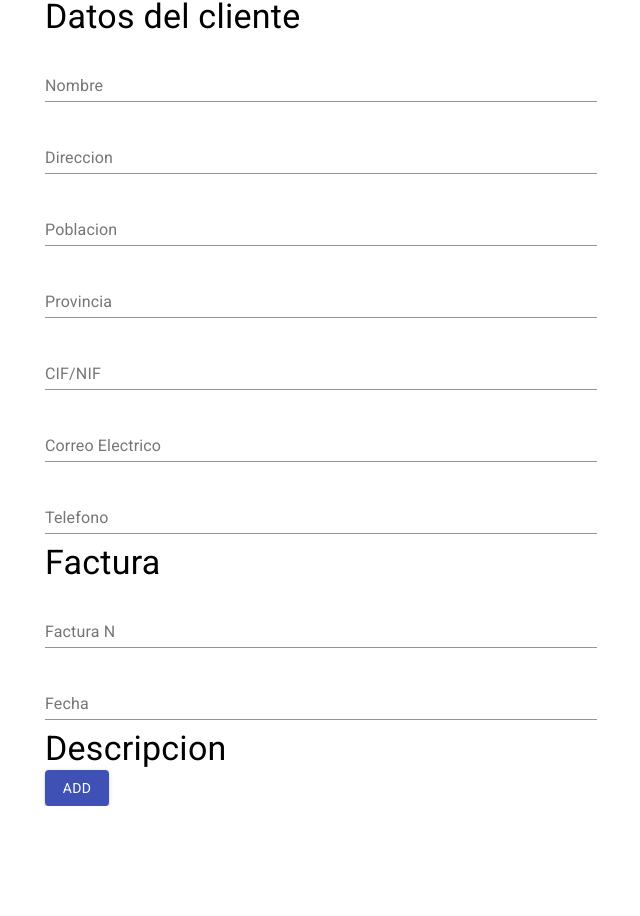
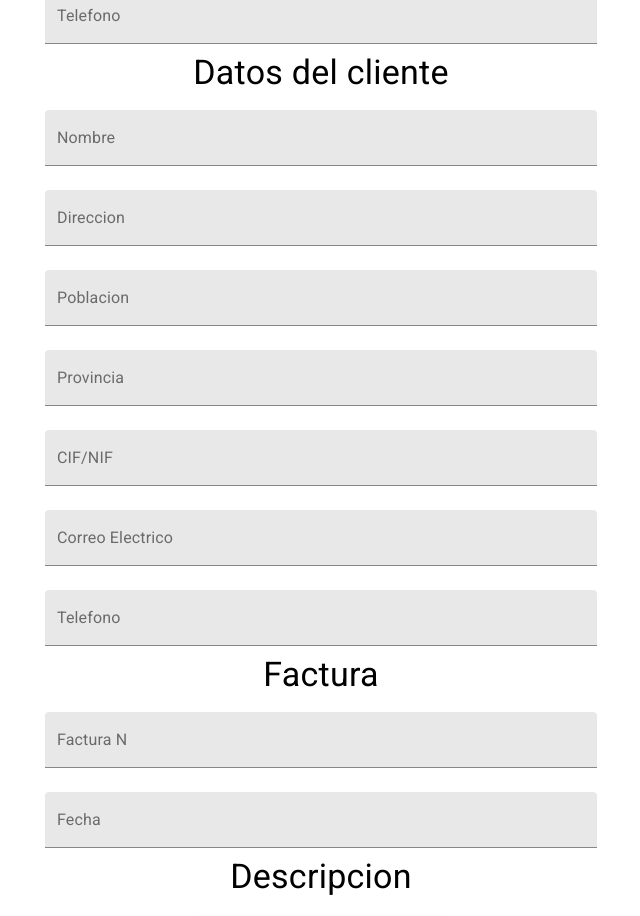
Before and after one commit to dragostruta/factura-es, a React (Create React App) app: page / in a window 1280 px wide. Shown: the part 550-1466 px from the top of the page, without its empty margins (319-959 px from the left). Before the commit the page ends 1356 px from the top, so only its background shows below. Built offline with nearby package versions, Linux system fonts and the light colour scheme.

Commit message:
some styling

```diff
--- a/package.json
+++ b/package.json
@@ -5,6 +5,7 @@
   "dependencies": {
     "@fontsource/roboto": "^4.5.0",
     "@material-ui/core": "^4.12.3",
+    "@material-ui/icons": "^4.11.2",
     "@testing-library/jest-dom": "^5.11.4",
     "@testing-library/react": "^11.1.0",
     "@testing-library/user-event": "^12.1.10",
--- a/src/App.js
+++ b/src/App.js
@@ -1,76 +1,179 @@
-import './App.css';
-import {Container, TextField, Typography, Button} from '@material-ui/core';
-import { makeStyles } from '@material-ui/core/styles';
-import '@fontsource/roboto';
-import React, { useState } from 'react';
+import "./App.css";
+import {
+  Container,
+  TextField,
+  Typography,
+  Button,
+  ButtonGroup,
+  Divider,
+} from "@material-ui/core";
+import { makeStyles } from "@material-ui/core/styles";
+import AddBoxIcon from "@material-ui/icons/AddBox";
+import SaveAltIcon from "@material-ui/icons/SaveAlt";
+import "@fontsource/roboto";
+import React, { useState } from "react";
 
 const useStyles = makeStyles((theme) => ({
-  root: {
-    display: 'flex',
-    flexWrap: 'wrap',
-    flexGrow: 1,
-  },
-  paper: {
-    height: 140,
-    width: 100,
-  },
-  control: {
-    padding: theme.spacing(2),
-  },
-  textField: {
-    marginLeft: theme.spacing(1),
-    marginRight: theme.spacing(1),
-    width: '25ch',
+  margin: {
+    margin: "20px",
   },
 }));
 
 function App() {
   const classes = useStyles();
   const [descriptions, setDescriptions] = useState([]);
+  const [counter, setCounter] = useState(1);
 
   const handleInputDescriptions = () => {
-    setDescriptions([...descriptions,
+    setDescriptions([
+      ...descriptions,
       <div>
-        <TextField  margin="normal" fullWidth id="standard-basic" label="Descripcion" />
-        <TextField  margin="normal" fullWidth id="standard-basic" label="Unidat" />
-        <TextField  margin="normal" fullWidth id="standard-basic" label="Precio" />
-        <TextField  margin="normal" fullWidth id="standard-basic" label="% Dto" />
-        <TextField  margin="normal" fullWidth id="standard-basic" label="Dto" />
-        <TextField  margin="normal" fullWidth id="standard-basic" label="Total" />
-      </div>
-      ]
-    );
-  }
+        <Typography># {counter}</Typography>
+        <TextField
+          margin="normal"
+          fullWidth
+          variant="filled"
+          label="Descripcion"
+        />
+        <TextField margin="normal" fullWidth variant="filled" label="Unidat" />
+        <TextField margin="normal" fullWidth variant="filled" label="Precio" />
+        <TextField margin="normal" fullWidth variant="filled" label="% Dto" />
+        <TextField margin="normal" fullWidth variant="filled" label="Dto" />
+        <TextField margin="normal" fullWidth variant="filled" label="Total" />
+        <Divider className={classes.margin} variant="middle" />
+      </div>,
+    ]);
+    setCounter(counter + 1);
+  };
 
   return (
+    <div className="App">
       <Container maxWidth="sm">
         <form noValidate autoComplete="off">
-        <Typography variant="h4" component="h2">Empresa</Typography>
-        <TextField  margin="normal" fullWidth id="standard-basic" label="Nombre" />
-        <TextField  margin="normal" fullWidth id="standard-basic" label="Direccion" />
-        <TextField  margin="normal" fullWidth id="standard-basic" label="Poblacion" />
-        <TextField  margin="normal" fullWidth id="standard-basic" label="Provincia" />
-        <TextField  margin="normal" fullWidth id="standard-basic" label="CIF/NIF" />
-        <TextField  margin="normal" fullWidth id="standard-basic" label="Correo Electrico" />
-        <TextField  margin="normal" fullWidth id="standard-basic" label="Telefono" />
-        <Typography variant="h4" component="h2">Datos del cliente</Typography>
-        <TextField  margin="normal" fullWidth id="standard-basic" label="Nombre" />
-        <TextField  margin="normal" fullWidth id="standard-basic" label="Direccion" />
-        <TextField  margin="normal" fullWidth id="standard-basic" label="Poblacion" />
-        <TextField  margin="normal" fullWidth id="standard-basic" label="Provincia" />
-        <TextField  margin="normal" fullWidth id="standard-basic" label="CIF/NIF" />
-        <TextField  margin="normal" fullWidth id="standard-basic" label="Correo Electrico" />
-        <TextField  margin="normal" fullWidth id="standard-basic" label="Telefono" />
-        <Typography variant="h4" component="h2">Factura</Typography>
-        <TextField  margin="normal" fullWidth id="standard-basic" label="Factura N" />
-        <TextField  margin="normal" fullWidth id="standard-basic" label="Fecha" />
-        <Typography variant="h4" component="h2">Descripcion</Typography>
+          <Typography variant="h4" component="h2">
+            Empresa
+          </Typography>
+          <TextField
+            margin="normal"
+            fullWidth
+            variant="filled"
+            variant="filled"
+            label="Nombre"
+          />
+          <TextField
+            margin="normal"
+            fullWidth
+            variant="filled"
+            label="Direccion"
+          />
+          <TextField
+            margin="normal"
+            fullWidth
+            variant="filled"
+            label="Poblacion"
+          />
+          <TextField
+            margin="normal"
+            fullWidth
+            variant="filled"
+            label="Provincia"
+          />
+          <TextField
+            margin="normal"
+            fullWidth
+            variant="filled"
+            label="CIF/NIF"
+          />
+          <TextField
+            margin="normal"
+            fullWidth
+            variant="filled"
+            label="Correo Electrico"
+          />
+          <TextField
+            margin="normal"
+            fullWidth
+            variant="filled"
+            label="Telefono"
+          />
+          <Typography variant="h4" component="h2">
+            Datos del cliente
+          </Typography>
+          <TextField
+            margin="normal"
+            fullWidth
+            variant="filled"
+            label="Nombre"
+          />
+          <TextField
+            margin="normal"
+            fullWidth
+            variant="filled"
+            label="Direccion"
+          />
+          <TextField
+            margin="normal"
+            fullWidth
+            variant="filled"
+            label="Poblacion"
+          />
+          <TextField
+            margin="normal"
+            fullWidth
+            variant="filled"
+            label="Provincia"
+          />
+          <TextField
+            margin="normal"
+            fullWidth
+            variant="filled"
+            label="CIF/NIF"
+          />
+          <TextField
+            margin="normal"
+            fullWidth
+            variant="filled"
+            label="Correo Electrico"
+          />
+          <TextField
+            margin="normal"
+            fullWidth
+            variant="filled"
+            label="Telefono"
+          />
+          <Typography variant="h4" component="h2">
+            Factura
+          </Typography>
+          <TextField
+            margin="normal"
+            fullWidth
+            variant="filled"
+            label="Factura N"
+          />
+          <TextField margin="normal" fullWidth variant="filled" label="Fecha" />
+          <Typography variant="h4" component="h2">
+            Descripcion
+          </Typography>
           {descriptions}
-        <Button onClick={handleInputDescriptions} variant="contained" color="primary">
+          <ButtonGroup
+            variant="contained"
+            size="large"
+            className={classes.margin}
+          >
+            <Button
+              startIcon={<AddBoxIcon />}
+              onClick={handleInputDescriptions}
+              color="primary"
+            >
               Add
             </Button>
+            <Button startIcon={<SaveAltIcon />} color="secundary">
+              Download
+            </Button>
+          </ButtonGroup>
         </form>
       </Container>
+    </div>
   );
 }
 
```
Also changed, not shown: 1 other file (tests, documents, lock files or other folders). Lines whose indentation alone changed are shown as unchanged.
